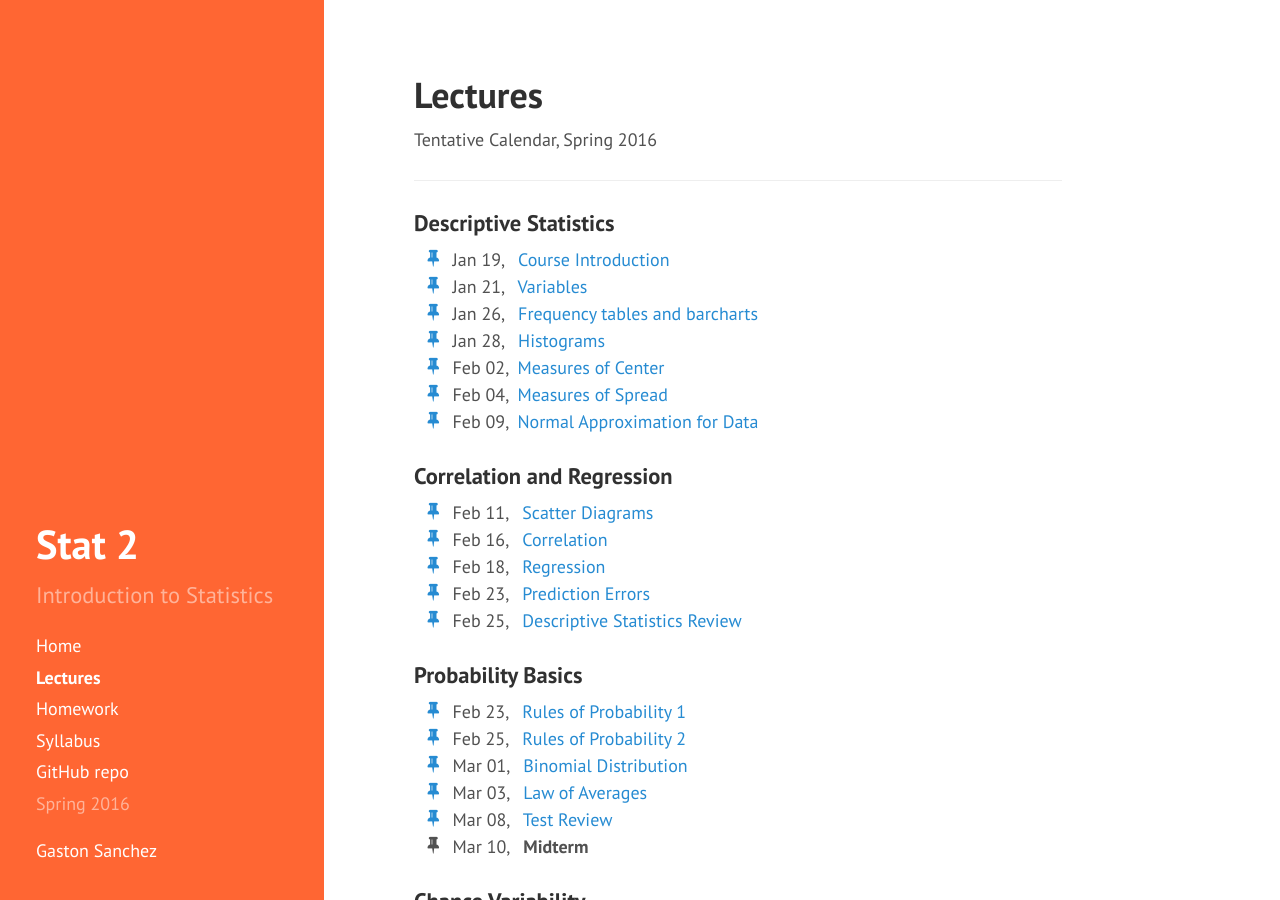
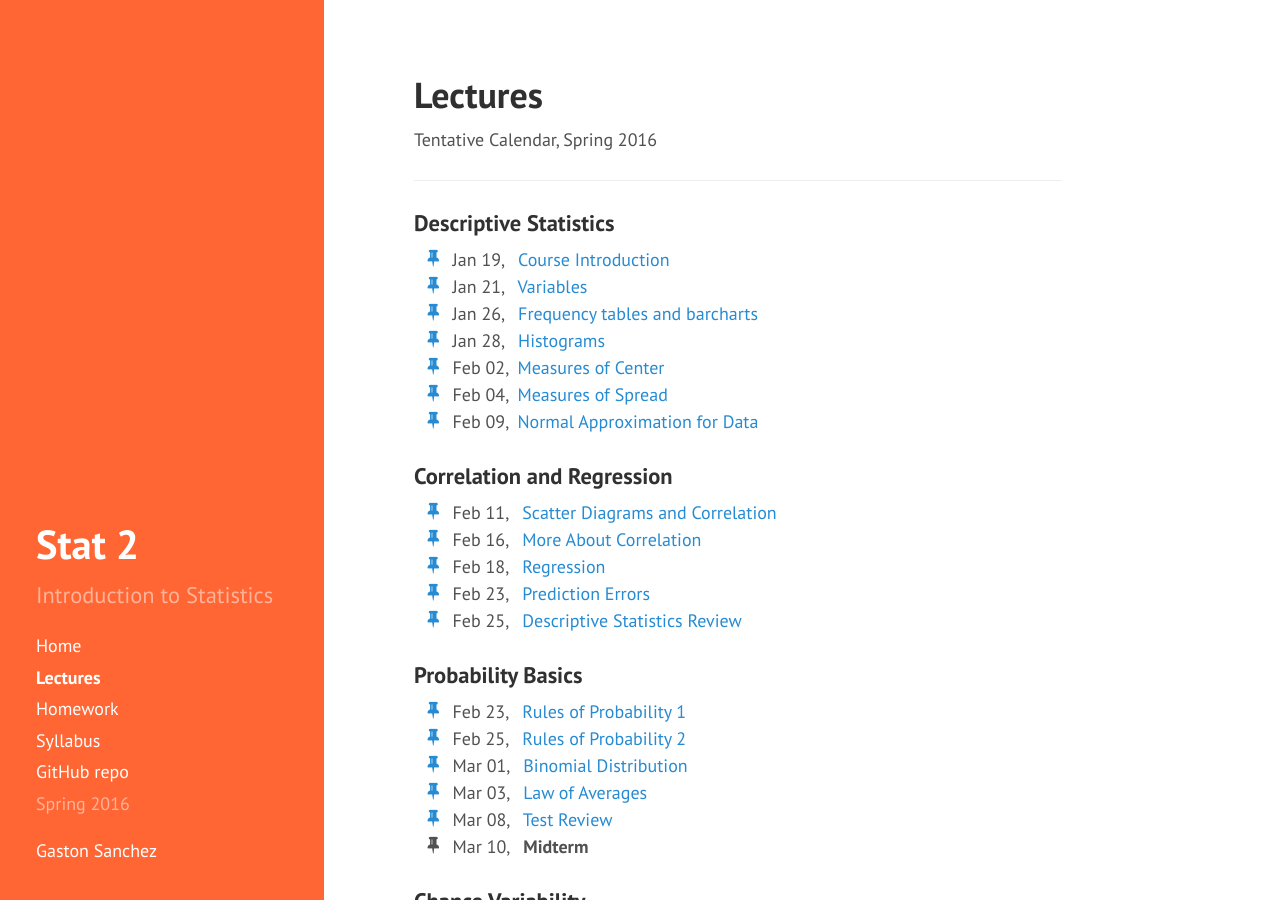
Before and after one commit to gastonstat/relic-stat2, a Jekyll site: the page built from lectures/index.md, in a window 1280 px wide and 900 px high. Built offline with Jekyll 4.4.1, drawn with Linux system fonts in a browser that asks for light colours; nearby versions of some CDN libraries.

Commit message:
lectures: modify titles of correlation lectures

```diff
--- a/lectures/index.md
+++ b/lectures/index.md
@@ -38,10 +38,10 @@
 
 <ul class="fa-ul">
   <li>
-    <a href="07-scatter-diagrams"><i class="fa-li fa fa-thumb-tack"></i></a> Feb 11, &nbsp;&nbsp;<a href="https://docs.google.com/presentation/d/1qLtoiX8CrpHL70lZ8LBQN0F-xHuwEnhpVNZalaBnSM8/pub?start=false&loop=false&delayms=3000" target="_blank">Scatter Diagrams</a>
+    <a href="07-scatter-diagrams"><i class="fa-li fa fa-thumb-tack"></i></a> Feb 11, &nbsp;&nbsp;<a href="https://docs.google.com/presentation/d/1qLtoiX8CrpHL70lZ8LBQN0F-xHuwEnhpVNZalaBnSM8/pub?start=false&loop=false&delayms=3000" target="_blank">Scatter Diagrams and Correlation</a>
   </li>
   <li>
-    <a href="08-correlation"><i class="fa-li fa fa-thumb-tack"></i></a> Feb 16, &nbsp;&nbsp;<a href="https://docs.google.com/presentation/d/1TNmvkcGnhIpZ3N-XLEJwuOcG9tDd6KbdIDzU4K6wivE/pub?start=false&loop=false&delayms=3000" target="_blank">Correlation</a>
+    <a href="08-correlation"><i class="fa-li fa fa-thumb-tack"></i></a> Feb 16, &nbsp;&nbsp;<a href="https://docs.google.com/presentation/d/1TNmvkcGnhIpZ3N-XLEJwuOcG9tDd6KbdIDzU4K6wivE/pub?start=false&loop=false&delayms=3000" target="_blank">More About Correlation</a>
   </li>
   <li>
     <a href="09-regression"><i class="fa-li fa fa-thumb-tack"></i></a> Feb 18, &nbsp;&nbsp;<a href="https://docs.google.com/presentation/d/10eQJ3DxVVuC00mQ5aEBNb0nWZh8oX-vJ5mCJRQH39VA/pub?start=false&loop=false&delayms=3000" target="_blank">Regression</a>
```
